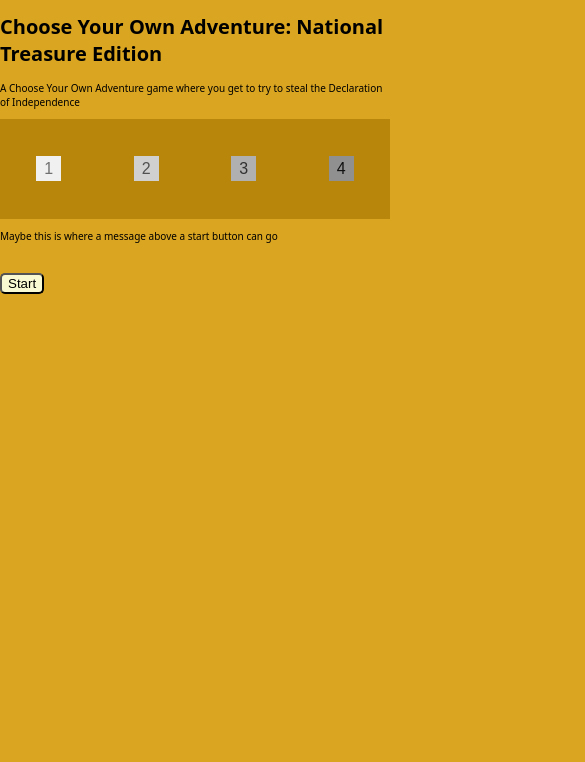
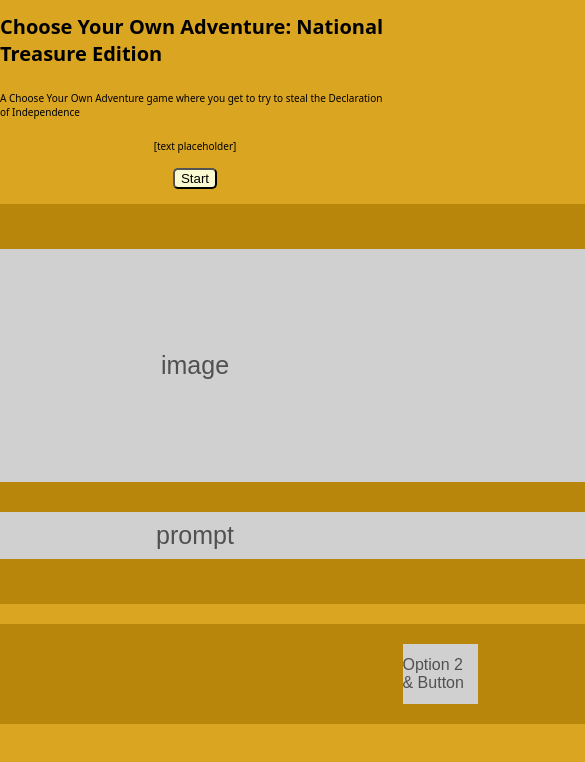
Before and after one commit to natnichols/cyo-natl-treasure, a plain HTML site: page index.html in a window 390 px wide. Shown: the top 762 px of the page, 585 px wide, since content can reach past the window. Drawn offline with Linux system fonts and the light colour scheme.

Commit message:
update flexbox/wireframe with descriptive placeholders for image, prompt, and buttons

```diff
--- a/css/style.css
+++ b/css/style.css
@@ -23,10 +23,14 @@ body {
   font-family: system-ui, -apple-system, BlinkMacSystemFont, "Segoe UI",
         Roboto, Oxygen-Sans, Ubuntu, Cantarell, "Helvetica Neue", sans-serif;
   margin: 0;
+  display: flex;
+  flex-direction: column;
+  justify-content: center;
+  align-items: center;
 }
 
 button {
-  margin-top: 20px;
+  margin: 5px;
   border-radius: 5px;
   color: black;
   background-color: lightgoldenrodyellow;
@@ -45,43 +49,118 @@ button:hover {
 .flex-parent {
   background-color: goldenrod;
   display: flex;
-  /* flex-direction: column; */
-  height: 100px;
+  flex-direction: column;
+  height: 700px;
+  width: 1500px;
   justify-content: space-around;
   align-items: center;
+  margin: 10px;
+  padding: 30px;
+}
+
+.flex-parent2 {
+  background-color: goldenrod;
+  display: flex;
+  /* flex-direction: column; */
+  height: 150px;
+  width: 1500px;
+  justify-content: space-around;
+  align-items: center;
+  margin: 10px;
+  padding: 10px;
 }
 
 .flex-child {
   font-family: sans-serif;
-  font-size: 16px;
-  height: 25px;
-  width: 25px;
+  font-size: 25px;
+  height: 60px;
+  width: 75px;
   display: flex;
   align-items: center;
   justify-content: center;
+  margin: 15px;
+}
+.flex-child2 {
+  font-family: sans-serif;
+  font-size: 16px;
+  height: 60px;
+  width: 75px;
+  display: flex;
+  align-items: center;
+  justify-content: center;
+  margin: 5px;
 }
 
 .flex-parent > :nth-child(1) {
-  background-color: #f0f0f0;
-  color: #707070;
+  background-color: #d0d0d0;
+  color: #505050;
+  height: 750px;
+  width: 1350px;
 }
 .flex-parent > :nth-child(2) {
   background-color: #d0d0d0;
   color: #505050;
+  height: 300px;
+  width: 1350px;
 }
-.flex-parent > :nth-child(3) {
-  background-color: #b0b0b0;
-  color: #303030;
+/* .flex-parent > :nth-child(3) {
+  background-color: #d0d0d0;
+  color: #505050;
 }
 .flex-parent > :nth-child(4) {
-  background-color: #909090;
-  color: #101010;
+  background-color: #d0d0d0;
+  color: #505050;
+} */
+
+.flex-parent2 > :nth-child(1) {
+  background-color: #d0d0d0;
+  color: #505050;
 }
+.flex-parent2 > :nth-child(2) {
+  background-color: #d0d0d0;
+  color: #505050;
+}
+/* .flex-parent2 > :nth-child(3) {
+  background-color: #d0d0d0;
+  color: #505050;
+}
+.flex-parent2 > :nth-child(4) {
+  background-color: #d0d0d0;
+  color: #505050;
+} */
 
 @media only screen and (max-width: 1024px) {
   .flex-parent {
     /* flex-direction: column; */
     background-color: darkgoldenrod;
+    height: 400px;
+    width: 1000px;
+  }
+  .flex-parent2 {
+    /* flex-direction: column; */
+    background-color: darkgoldenrod;
+    height: 100px;
+    width: 1000px;
+  }
+  .flex-parent > :nth-child(1) {
+    background-color: #d0d0d0;
+    color: #505050;
+    height: 500px;
+    width: 900px;
+  }
+  .flex-parent > :nth-child(2) {
+    background-color: #d0d0d0;
+    color: #505050;
+    height: 100px;
+    width: 900px;
+  }
+  .flex-parent2 > :nth-child(1) {
+    background-color: #d0d0d0;
+    color: #505050;
+  }
+  .flex-parent2 > :nth-child(2) {
+    background-color: #d0d0d0;
+    color: #505050;
   }
   body {
     background-color: goldenrod;
--- a/index.html
+++ b/index.html
@@ -16,18 +16,20 @@
 <body>
   <h1>Choose Your Own Adventure: National Treasure Edition</h1>
   <p id="about">A Choose Your Own Adventure game where you get to try to steal the Declaration of Independence</p>
-  <section class="flex-parent">
-    <div class="flex-child">1</div>
-    <div class="flex-child">2</div>
-    <div class="flex-child">3</div>
-    <div class="flex-child">4</div>
-  </section>
   <section>
     <div class="crazy super-cool">
-      <p>Maybe this is where a message above a start button can go</p>
+      <p>[text placeholder]</p>
 
     </div>
   </section>
   <button id="start">Start</button>
+  <section class="flex-parent">
+    <div class="flex-child">image</div>
+    <div class="flex-child">prompt</div>
+  </section>
+  <section class="flex-parent2">
+    <div class="flex-child2">Option 1 & Button</div>
+    <div class="flex-child2">Option 2 & Button</div>
+  </section>
 </body>
 </html>
```
Also changed, not shown: js/app.js (+22 -0 lines).
